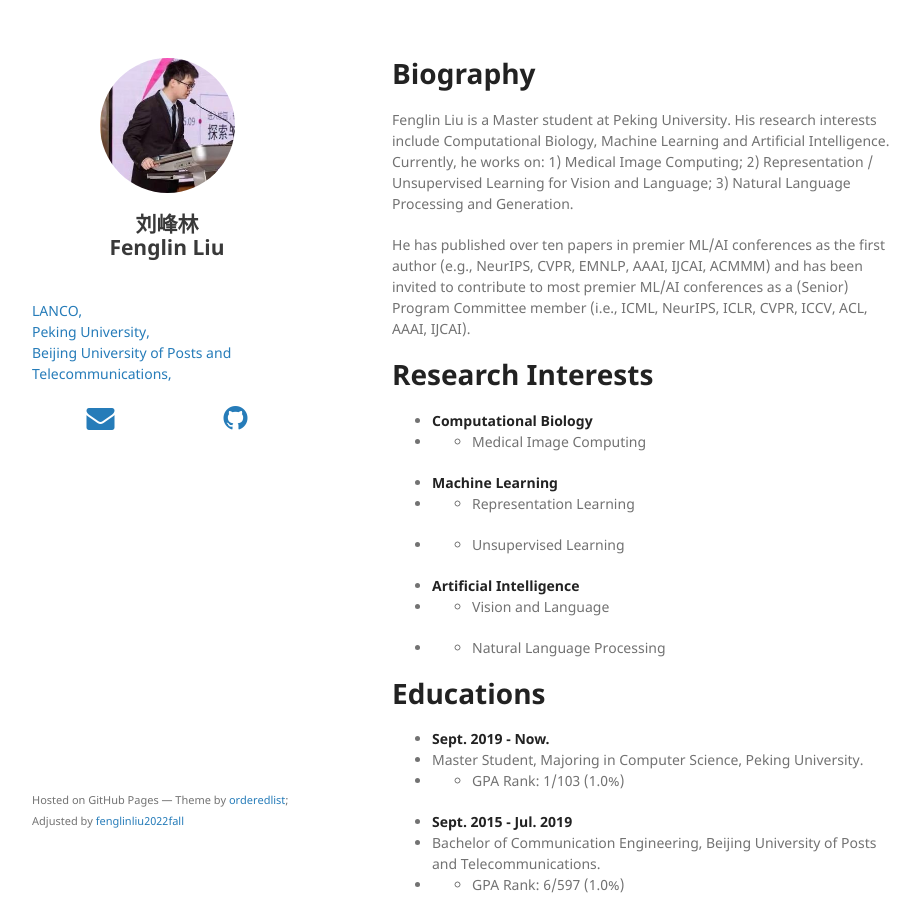
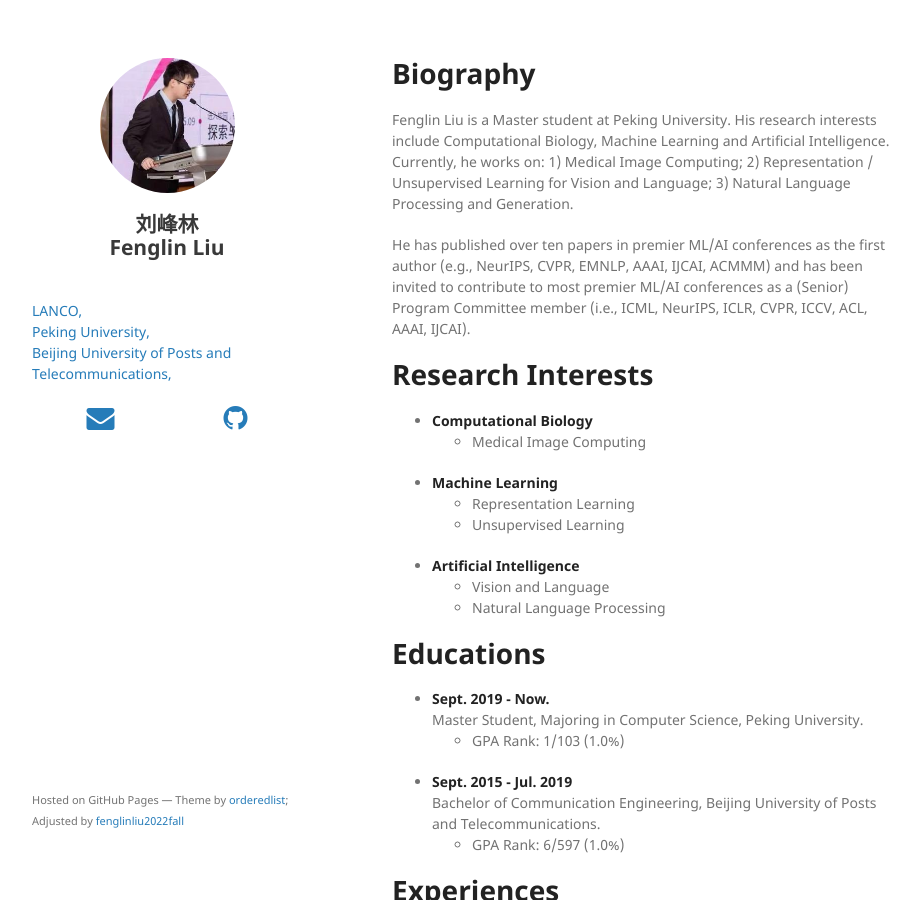
Before and after one commit to fenglinliu2022fall/fenglinliu2022fall.github.io, a Jekyll site: the page built from index.md, in a window 1280 px wide and 900 px high. Shown: the whole window, without its empty margins (178-1098 px from the left). Built offline with Jekyll 4.4.1, drawn with Linux system fonts in a browser that asks for light colours; nearby versions of some CDN libraries; our own code applies the rules of GitHub Pages for plain Markdown files.

```diff
--- a/index.md
+++ b/index.md
@@ -5,21 +5,21 @@ He has published over ten papers in premier ML/AI conferences as the first autho
 
 # Research Interests
 * **Computational Biology**
-* * Medical Image Computing
+  * Medical Image Computing
 * **Machine Learning**
-* * Representation Learning
-* * Unsupervised Learning
+  * Representation Learning
+  * Unsupervised Learning
 * **Artificial Intelligence**
-* * Vision and Language
-* * Natural Language Processing
+  * Vision and Language
+  * Natural Language Processing
 
 # Educations
 * **Sept. 2019 - Now.**
-* Master Student, Majoring in Computer Science, Peking University.
-* * GPA Rank: 1/103 (1.0%)
+  Master Student, Majoring in Computer Science, Peking University.
+  * GPA Rank: 1/103 (1.0%)
 * **Sept. 2015 - Jul. 2019**
-* Bachelor of Communication Engineering, Beijing University of Posts and Telecommunications.
-* * GPA Rank: 6/597 (1.0%)
+  Bachelor of Communication Engineering, Beijing University of Posts and Telecommunications.
+  * GPA Rank: 6/597 (1.0%)
 
 # Experiences
 * **Jan. 2019 - Now.**
```
